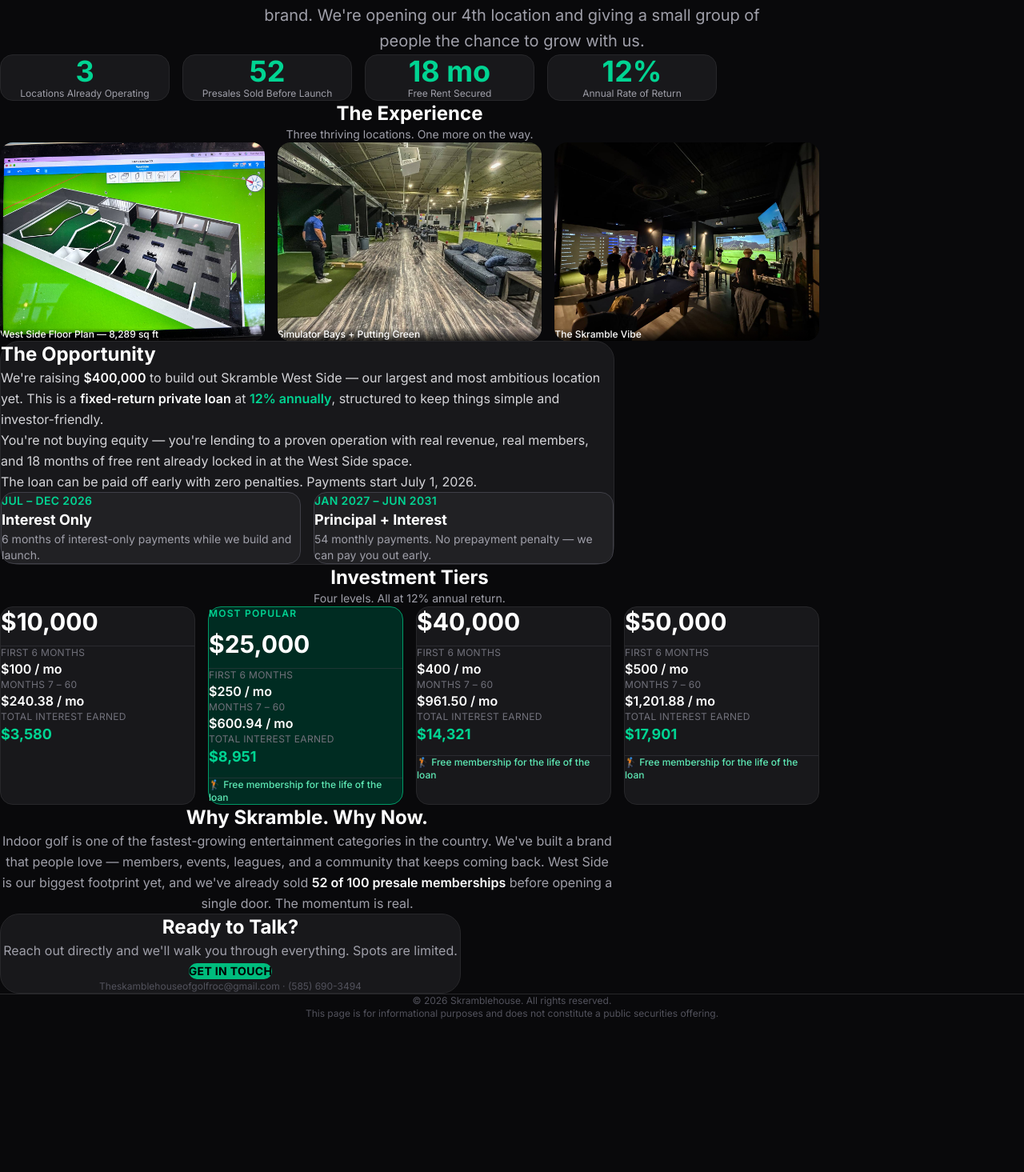
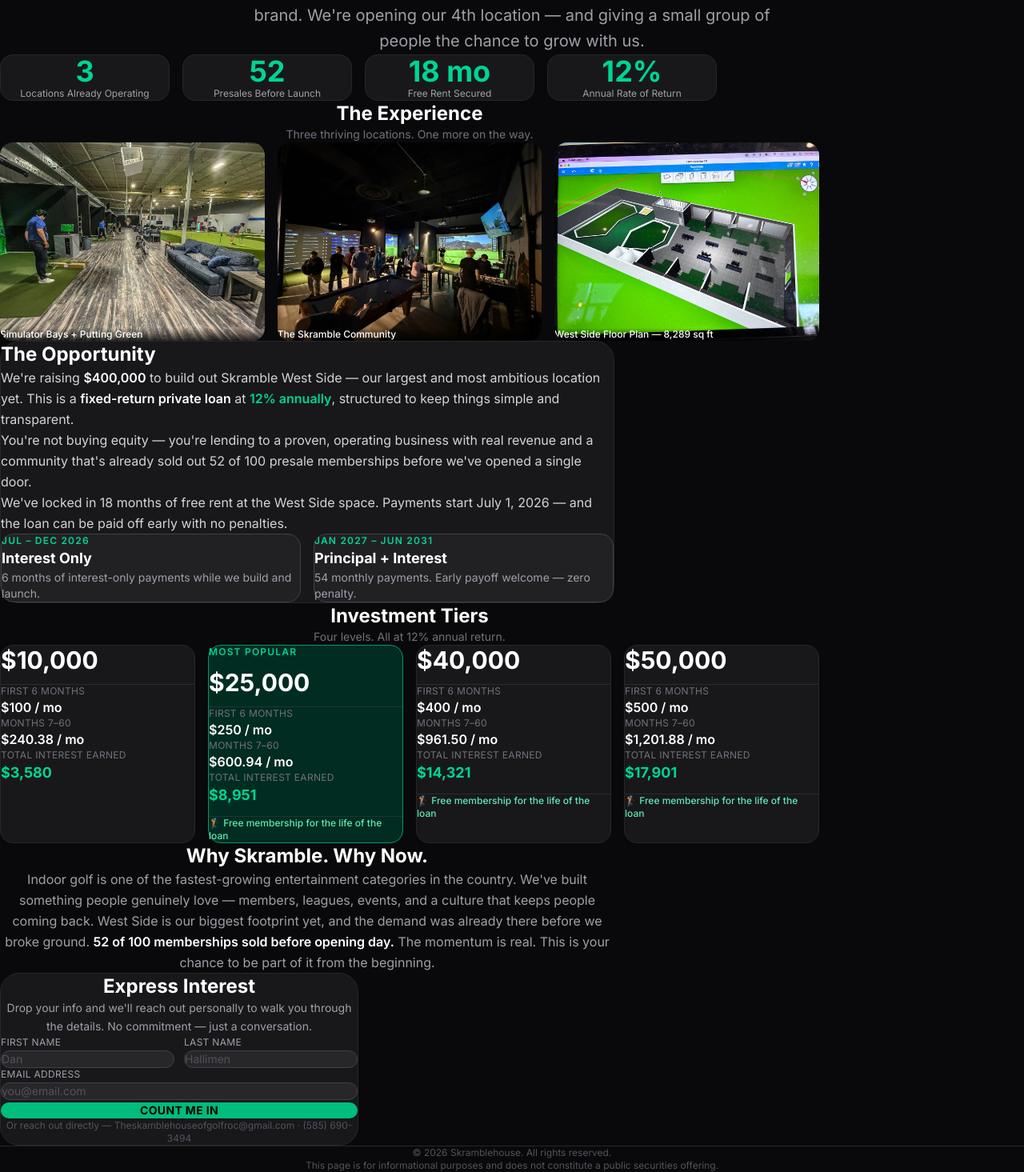
Before and after one commit to rickyhowcroft-dot/skramblehouse-westside, a Next.js app: page /investors in a window 1280 px wide. Shown: the part 196-1661 px from the top of the page at 80% size. Before the commit the page ends 1471 px from the top, so only its background shows below. Built offline with nearby package versions, Linux system fonts and the light colour scheme.

Commit message:
feat: investor page with contact form, DB storage, and email notification

```diff
--- /dev/null
+++ b/app/api/investor-contact/route.ts
@@ -0,0 +1,59 @@
+import { NextResponse } from 'next/server'
+import { supabaseAdmin } from '@/lib/supabase'
+import { sendInvestorInquiryNotification } from '@/lib/email'
+
+const LIMITS = { firstName: 60, lastName: 60, email: 254 }
+const EMAIL_RE = /^[^\s@]+@[^\s@]+\.[^\s@]{2,}$/
+
+function sanitize(val: unknown): string {
+  if (typeof val !== 'string') return ''
+  return val.trim().replace(/[\x00-\x1F\x7F]/g, '').slice(0, 500)
+}
+
+export async function POST(req: Request) {
+  const origin = req.headers.get('origin') ?? ''
+  const host = req.headers.get('host') ?? ''
+  const allowedOrigins = [
+    `https://${host}`,
+    'https://skramblehouse.com',
+    'https://www.skramblehouse.com',
+    'https://skramblehouse-westside.vercel.app',
+    'http://localhost:3000',
+  ]
+  if (origin && !allowedOrigins.includes(origin)) {
+    return NextResponse.json({ error: 'Forbidden' }, { status: 403 })
+  }
+
+  let body: Record<string, unknown>
+  try { body = await req.json() } catch {
+    return NextResponse.json({ error: 'Invalid request.' }, { status: 400 })
+  }
+
+  // Honeypot
+  if (body.website) return NextResponse.json({ ok: true })
+
+  const firstName = sanitize(body.firstName).slice(0, LIMITS.firstName)
+  const lastName  = sanitize(body.lastName).slice(0, LIMITS.lastName)
+  const email     = sanitize(body.email).slice(0, LIMITS.email)
+
+  if (!firstName || !lastName) return NextResponse.json({ error: 'Name is required.' }, { status: 400 })
+  if (!EMAIL_RE.test(email))   return NextResponse.json({ error: 'Please enter a valid email address.' }, { status: 400 })
+
+  const { error: dbError } = await supabaseAdmin
+    .from('investor_inquiries')
+    .insert({ first_name: firstName, last_name: lastName, email })
+
+  if (dbError) {
+    console.error('[investor-contact] DB error:', dbError)
+    return NextResponse.json({ error: 'Something went wrong. Please try again.' }, { status: 500 })
+  }
+
+  try {
+    await sendInvestorInquiryNotification({ firstName, lastName, email })
+  } catch (e) {
+    console.error('[investor-contact] Email error:', e)
+    // Don't fail the request — the lead is saved in DB
+  }
+
+  return NextResponse.json({ ok: true })
+}
--- a/app/investors/page.tsx
+++ b/app/investors/page.tsx
@@ -1,10 +1,7 @@
-import type { Metadata } from 'next'
+'use client'
+
+import { useState } from 'react'
 import Image from 'next/image'
-
-export const metadata: Metadata = {
-  title: 'Invest in Skramble | West Side Location 4',
-  description: 'Join the movement. Skramblehouse is expanding to its 4th location and opening a limited investment opportunity.',
-}
 
 const TIERS = [
   {
@@ -12,6 +9,7 @@ const TIERS = [
     interestOnly: '$100 / mo',
     payment: '$240.38 / mo',
     totalInterest: '$3,580',
+    highlight: false,
     perk: null,
   },
   {
@@ -19,6 +17,7 @@ const TIERS = [
     interestOnly: '$250 / mo',
     payment: '$600.94 / mo',
     totalInterest: '$8,951',
+    highlight: true,
     perk: 'Free membership for the life of the loan',
   },
   {
@@ -26,6 +25,7 @@ const TIERS = [
     interestOnly: '$400 / mo',
     payment: '$961.50 / mo',
     totalInterest: '$14,321',
+    highlight: false,
     perk: 'Free membership for the life of the loan',
   },
   {
@@ -33,17 +33,45 @@ const TIERS = [
     interestOnly: '$500 / mo',
     payment: '$1,201.88 / mo',
     totalInterest: '$17,901',
+    highlight: false,
     perk: 'Free membership for the life of the loan',
   },
 ]
 
 export default function InvestorsPage() {
+  const [form, setForm] = useState({ firstName: '', lastName: '', email: '', website: '' })
+  const [submitted, setSubmitted] = useState(false)
+  const [loading, setLoading] = useState(false)
+  const [error, setError] = useState('')
+
+  const handleSubmit = async (e: React.FormEvent) => {
+    e.preventDefault()
+    setLoading(true)
+    setError('')
+
+    const res = await fetch('/api/investor-contact', {
+      method: 'POST',
+      headers: { 'Content-Type': 'application/json' },
+      body: JSON.stringify(form),
+    })
+
+    const data = await res.json()
+    if (!res.ok) {
+      setError(data.error || 'Something went wrong. Please try again.')
+      setLoading(false)
+      return
+    }
+
+    setSubmitted(true)
+    setLoading(false)
+  }
+
   return (
     <main className="min-h-screen bg-zinc-950 text-white">
 
       {/* ── Hero ─────────────────────────────────────────────────────────── */}
-      <section className="relative flex flex-col items-center justify-center text-center px-6 pt-20 pb-16">
-        <p className="text-emerald-400 uppercase tracking-widest text-xs font-semibold mb-4">
+      <section className="flex flex-col items-center justify-center text-center px-6 pt-20 pb-16">
+        <p className="text-emerald-400 uppercase tracking-widest text-xs font-semibold mb-5">
           Skramblehouse · West Side · Location 4
         </p>
         <h1 className="text-4xl sm:text-6xl font-bold tracking-tight mb-6 leading-tight">
@@ -51,7 +79,7 @@ export default function InvestorsPage() {
         </h1>
         <p className="text-zinc-400 text-lg sm:text-xl max-w-2xl leading-relaxed">
           Skramble is Rochester&apos;s fastest-growing indoor golf and entertainment brand.
-          We&apos;re opening our 4th location and giving a small group of people the chance to grow with us.
+          We&apos;re opening our 4th location — and giving a small group of people the chance to grow with us.
         </p>
       </section>
 
@@ -60,7 +88,7 @@ export default function InvestorsPage() {
         <div className="max-w-4xl mx-auto grid grid-cols-2 sm:grid-cols-4 gap-4">
           {[
             { value: '3', label: 'Locations Already Operating' },
-            { value: '52', label: 'Presales Sold Before Launch' },
+            { value: '52', label: 'Presales Before Launch' },
             { value: '18 mo', label: 'Free Rent Secured' },
             { value: '12%', label: 'Annual Rate of Return' },
           ].map(stat => (
@@ -76,43 +104,20 @@ export default function InvestorsPage() {
       <section className="px-6 pb-16">
         <div className="max-w-5xl mx-auto">
           <h2 className="text-2xl font-bold text-center mb-2">The Experience</h2>
-          <p className="text-zinc-400 text-center text-sm mb-8">
-            Three thriving locations. One more on the way.
-          </p>
+          <p className="text-zinc-500 text-center text-sm mb-8">Three thriving locations. One more on the way.</p>
           <div className="grid grid-cols-1 sm:grid-cols-3 gap-4">
-            <div className="relative rounded-2xl overflow-hidden aspect-[4/3]">
-              <Image
-                src="/investors/floorplan.jpg"
-                alt="West Side floor plan — 8,289 sq ft"
-                fill
-                className="object-cover"
-              />
-              <div className="absolute bottom-0 inset-x-0 bg-gradient-to-t from-black/80 to-transparent px-4 py-3">
-                <p className="text-white text-xs font-medium">West Side Floor Plan — 8,289 sq ft</p>
+            {[
+              { src: '/investors/facility.jpg',  caption: 'Simulator Bays + Putting Green' },
+              { src: '/investors/vibe.jpg',       caption: 'The Skramble Community' },
+              { src: '/investors/floorplan.jpg',  caption: 'West Side Floor Plan — 8,289 sq ft' },
+            ].map(img => (
+              <div key={img.src} className="relative rounded-2xl overflow-hidden aspect-[4/3]">
+                <Image src={img.src} alt={img.caption} fill className="object-cover" />
+                <div className="absolute bottom-0 inset-x-0 bg-gradient-to-t from-black/80 to-transparent px-4 py-3">
+                  <p className="text-white text-xs font-medium">{img.caption}</p>
+                </div>
               </div>
-            </div>
-            <div className="relative rounded-2xl overflow-hidden aspect-[4/3]">
-              <Image
-                src="/investors/facility.jpg"
-                alt="Skramblehouse facility interior"
-                fill
-                className="object-cover"
-              />
-              <div className="absolute bottom-0 inset-x-0 bg-gradient-to-t from-black/80 to-transparent px-4 py-3">
-                <p className="text-white text-xs font-medium">Simulator Bays + Putting Green</p>
-              </div>
-            </div>
-            <div className="relative rounded-2xl overflow-hidden aspect-[4/3]">
-              <Image
-                src="/investors/vibe.jpg"
-                alt="Skramblehouse community event"
-                fill
-                className="object-cover"
-              />
-              <div className="absolute bottom-0 inset-x-0 bg-gradient-to-t from-black/80 to-transparent px-4 py-3">
-                <p className="text-white text-xs font-medium">The Skramble Vibe</p>
-              </div>
-            </div>
+            ))}
           </div>
         </div>
       </section>
@@ -124,29 +129,32 @@ export default function InvestorsPage() {
           <div className="space-y-4 text-zinc-300 leading-relaxed">
             <p>
               We&apos;re raising <span className="text-white font-semibold">$400,000</span> to build out Skramble West Side —
-              our largest and most ambitious location yet. This is a <span className="text-white font-semibold">fixed-return private loan</span> at{' '}
-              <span className="text-emerald-400 font-semibold">12% annually</span>, structured to keep things simple and investor-friendly.
+              our largest and most ambitious location yet. This is a{' '}
+              <span className="text-white font-semibold">fixed-return private loan</span> at{' '}
+              <span className="text-emerald-400 font-semibold">12% annually</span>, structured to keep things simple
+              and transparent.
             </p>
             <p>
-              You&apos;re not buying equity — you&apos;re lending to a proven operation with real revenue,
-              real members, and 18 months of free rent already locked in at the West Side space.
+              You&apos;re not buying equity — you&apos;re lending to a proven, operating business
+              with real revenue and a community that&apos;s already sold out 52 of 100 presale memberships
+              before we&apos;ve opened a single door.
             </p>
             <p>
-              The loan can be paid off early with zero penalties. Payments start July 1, 2026.
+              We&apos;ve locked in 18 months of free rent at the West Side space.
+              Payments start July 1, 2026 — and the loan can be paid off early with no penalties.
             </p>
           </div>
 
-          {/* Timeline */}
           <div className="mt-8 grid grid-cols-1 sm:grid-cols-2 gap-4">
             <div className="bg-zinc-800/60 rounded-2xl p-5 border border-zinc-700">
-              <p className="text-emerald-400 font-semibold text-sm uppercase tracking-wide mb-2">Jul – Dec 2026</p>
+              <p className="text-emerald-400 font-semibold text-xs uppercase tracking-widest mb-2">Jul – Dec 2026</p>
               <p className="text-white font-bold text-lg mb-1">Interest Only</p>
               <p className="text-zinc-400 text-sm">6 months of interest-only payments while we build and launch.</p>
             </div>
             <div className="bg-zinc-800/60 rounded-2xl p-5 border border-zinc-700">
-              <p className="text-emerald-400 font-semibold text-sm uppercase tracking-wide mb-2">Jan 2027 – Jun 2031</p>
+              <p className="text-emerald-400 font-semibold text-xs uppercase tracking-widest mb-2">Jan 2027 – Jun 2031</p>
               <p className="text-white font-bold text-lg mb-1">Principal + Interest</p>
-              <p className="text-zinc-400 text-sm">54 monthly payments. No prepayment penalty — we can pay you out early.</p>
+              <p className="text-zinc-400 text-sm">54 monthly payments. Early payoff welcome — zero penalty.</p>
             </div>
           </div>
         </div>
@@ -156,34 +164,34 @@ export default function InvestorsPage() {
       <section className="px-6 pb-16">
         <div className="max-w-5xl mx-auto">
           <h2 className="text-2xl font-bold text-center mb-2">Investment Tiers</h2>
-          <p className="text-zinc-400 text-center text-sm mb-8">Four levels. All at 12% annual return.</p>
+          <p className="text-zinc-500 text-center text-sm mb-8">Four levels. All at 12% annual return.</p>
 
           <div className="grid grid-cols-1 sm:grid-cols-2 lg:grid-cols-4 gap-4">
-            {TIERS.map((tier, i) => (
+            {TIERS.map(tier => (
               <div
                 key={tier.amount}
                 className={`rounded-2xl border p-6 flex flex-col gap-3 ${
-                  i === 1
+                  tier.highlight
                     ? 'bg-emerald-950 border-emerald-600'
                     : 'bg-zinc-900 border-zinc-800'
                 }`}
               >
-                {i === 1 && (
+                {tier.highlight && (
                   <p className="text-emerald-400 text-xs font-semibold uppercase tracking-widest">Most Popular</p>
                 )}
                 <p className="text-3xl font-bold">{tier.amount}</p>
 
-                <div className="border-t border-zinc-700/50 pt-3 space-y-2">
+                <div className="border-t border-zinc-700/50 pt-3 space-y-2.5">
                   <div>
-                    <p className="text-zinc-500 text-xs uppercase tracking-wide">First 6 months</p>
+                    <p className="text-zinc-500 text-xs uppercase tracking-wide mb-0.5">First 6 months</p>
                     <p className="text-white font-semibold">{tier.interestOnly}</p>
                   </div>
                   <div>
-                    <p className="text-zinc-500 text-xs uppercase tracking-wide">Months 7 – 60</p>
+                    <p className="text-zinc-500 text-xs uppercase tracking-wide mb-0.5">Months 7–60</p>
                     <p className="text-white font-semibold">{tier.payment}</p>
                   </div>
                   <div>
-                    <p className="text-zinc-500 text-xs uppercase tracking-wide">Total interest earned</p>
+                    <p className="text-zinc-500 text-xs uppercase tracking-wide mb-0.5">Total interest earned</p>
                     <p className="text-emerald-400 font-bold text-lg">{tier.totalInterest}</p>
                   </div>
                 </div>
@@ -205,29 +213,86 @@ export default function InvestorsPage() {
           <h2 className="text-2xl font-bold mb-4">Why Skramble. Why Now.</h2>
           <p className="text-zinc-400 leading-relaxed">
             Indoor golf is one of the fastest-growing entertainment categories in the country.
-            We&apos;ve built a brand that people love — members, events, leagues, and a community
-            that keeps coming back. West Side is our biggest footprint yet, and we&apos;ve already
-            sold <span className="text-white font-semibold">52 of 100 presale memberships</span> before
-            opening a single door. The momentum is real.
+            We&apos;ve built something people genuinely love — members, leagues, events, and a culture
+            that keeps people coming back. West Side is our biggest footprint yet, and the demand was
+            already there before we broke ground.{' '}
+            <span className="text-white font-semibold">52 of 100 memberships sold before opening day.</span>{' '}
+            The momentum is real. This is your chance to be part of it from the beginning.
           </p>
         </div>
       </section>
 
-      {/* ── CTA ──────────────────────────────────────────────────────────── */}
+      {/* ── Contact Form ─────────────────────────────────────────────────── */}
       <section className="px-6 pb-24">
-        <div className="max-w-xl mx-auto bg-zinc-900 border border-zinc-800 rounded-3xl p-8 sm:p-10 text-center">
-          <h2 className="text-2xl font-bold mb-3">Ready to Talk?</h2>
-          <p className="text-zinc-400 mb-6 leading-relaxed">
-            Reach out directly and we&apos;ll walk you through everything. Spots are limited.
+        <div className="max-w-md mx-auto bg-zinc-900 border border-zinc-800 rounded-3xl p-8 sm:p-10">
+          <h2 className="text-2xl font-bold mb-2 text-center">Express Interest</h2>
+          <p className="text-zinc-400 text-sm text-center mb-8 leading-relaxed">
+            Drop your info and we&apos;ll reach out personally to walk you through the details.
+            No commitment — just a conversation.
           </p>
-          <a
-            href="mailto:Theskamblehouseofgolfroc@gmail.com?subject=Skramble West Side — Investor Inquiry"
-            className="inline-block bg-emerald-500 hover:bg-emerald-400 text-black font-bold px-8 py-4 rounded-full text-sm uppercase tracking-wide transition-colors"
-          >
-            Get in Touch
-          </a>
-          <p className="text-zinc-600 text-xs mt-4">
-            Theskamblehouseofgolfroc@gmail.com · (585) 690-3494
+
+          {submitted ? (
+            <div className="text-center py-6">
+              <p className="text-4xl mb-4">🏌️</p>
+              <p className="text-white font-bold text-lg mb-2">You&apos;re on our radar.</p>
+              <p className="text-zinc-400 text-sm">We&apos;ll be in touch shortly to walk you through everything.</p>
+            </div>
+          ) : (
+            <form onSubmit={handleSubmit} className="space-y-4">
+              {/* Honeypot */}
+              <input type="text" name="website" value={form.website} onChange={e => setForm(f => ({ ...f, website: e.target.value }))} className="hidden" tabIndex={-1} autoComplete="off" />
+
+              <div className="grid grid-cols-2 gap-3">
+                <div>
+                  <label className="block text-xs text-zinc-400 uppercase tracking-wide mb-1.5">First Name</label>
+                  <input
+                    type="text"
+                    required
+                    value={form.firstName}
+                    onChange={e => setForm(f => ({ ...f, firstName: e.target.value }))}
+                    className="w-full bg-zinc-800 border border-zinc-700 rounded-xl px-4 py-3 text-white placeholder-zinc-600 focus:outline-none focus:border-emerald-500 text-sm"
+                    placeholder="Dan"
+                  />
+                </div>
+                <div>
+                  <label className="block text-xs text-zinc-400 uppercase tracking-wide mb-1.5">Last Name</label>
+                  <input
+                    type="text"
+                    required
+                    value={form.lastName}
+                    onChange={e => setForm(f => ({ ...f, lastName: e.target.value }))}
+                    className="w-full bg-zinc-800 border border-zinc-700 rounded-xl px-4 py-3 text-white placeholder-zinc-600 focus:outline-none focus:border-emerald-500 text-sm"
+                    placeholder="Hallimen"
+                  />
+                </div>
+              </div>
+
+              <div>
+                <label className="block text-xs text-zinc-400 uppercase tracking-wide mb-1.5">Email Address</label>
+                <input
+                  type="email"
+                  required
+                  value={form.email}
+                  onChange={e => setForm(f => ({ ...f, email: e.target.value }))}
+                  className="w-full bg-zinc-800 border border-zinc-700 rounded-xl px-4 py-3 text-white placeholder-zinc-600 focus:outline-none focus:border-emerald-500 text-sm"
+                  placeholder="you@email.com"
+                />
+              </div>
+
+              {error && <p className="text-red-400 text-sm">{error}</p>}
+
+              <button
+                type="submit"
+                disabled={loading}
+                className="w-full bg-emerald-500 hover:bg-emerald-400 disabled:opacity-50 text-black font-bold py-4 rounded-full text-sm uppercase tracking-wide transition-colors mt-2"
+              >
+                {loading ? 'Sending…' : 'Count Me In'}
+              </button>
+            </form>
+          )}
+
+          <p className="text-zinc-600 text-xs text-center mt-6">
+            Or reach out directly — Theskamblehouseofgolfroc@gmail.com · (585) 690-3494
           </p>
         </div>
       </section>
--- a/lib/email.ts
+++ b/lib/email.ts
@@ -36,3 +36,36 @@ export async function sendSignupNotification(payload: SignupPayload) {
     `,
   })
 }
+
+interface InvestorInquiryPayload {
+  firstName: string
+  lastName: string
+  email: string
+}
+
+export async function sendInvestorInquiryNotification(payload: InvestorInquiryPayload) {
+  if (!process.env.RESEND_API_KEY || !process.env.NOTIFY_EMAIL) {
+    console.warn('[email] RESEND_API_KEY or NOTIFY_EMAIL not set — skipping investor notification')
+    return
+  }
+
+  const { firstName, lastName, email } = payload
+  const resend = new Resend(process.env.RESEND_API_KEY)
+
+  await resend.emails.send({
+    from: process.env.EMAIL_FROM ?? 'Skramblehouse <noreply@skramblehouse.com>',
+    to: (process.env.NOTIFY_EMAIL ?? '').split(',').map(e => e.trim()).filter(Boolean),
+    subject: `💰 Investor Inquiry — ${firstName} ${lastName}`,
+    html: `
+      <div style="font-family:sans-serif;max-width:480px;margin:0 auto;padding:24px">
+        <h2 style="margin:0 0 8px">New Investor Inquiry</h2>
+        <p style="color:#666;margin:0 0 20px;font-size:14px">Via skramblehouse.com/investors</p>
+        <table style="width:100%;border-collapse:collapse">
+          <tr><td style="padding:8px 0;color:#666;width:100px">Name</td><td style="padding:8px 0;font-weight:600">${firstName} ${lastName}</td></tr>
+          <tr><td style="padding:8px 0;color:#666">Email</td><td style="padding:8px 0"><a href="mailto:${email}">${email}</a></td></tr>
+        </table>
+        <p style="margin-top:24px;color:#999;font-size:12px">Skramblehouse West Side Investor Page</p>
+      </div>
+    `,
+  })
+}
```
